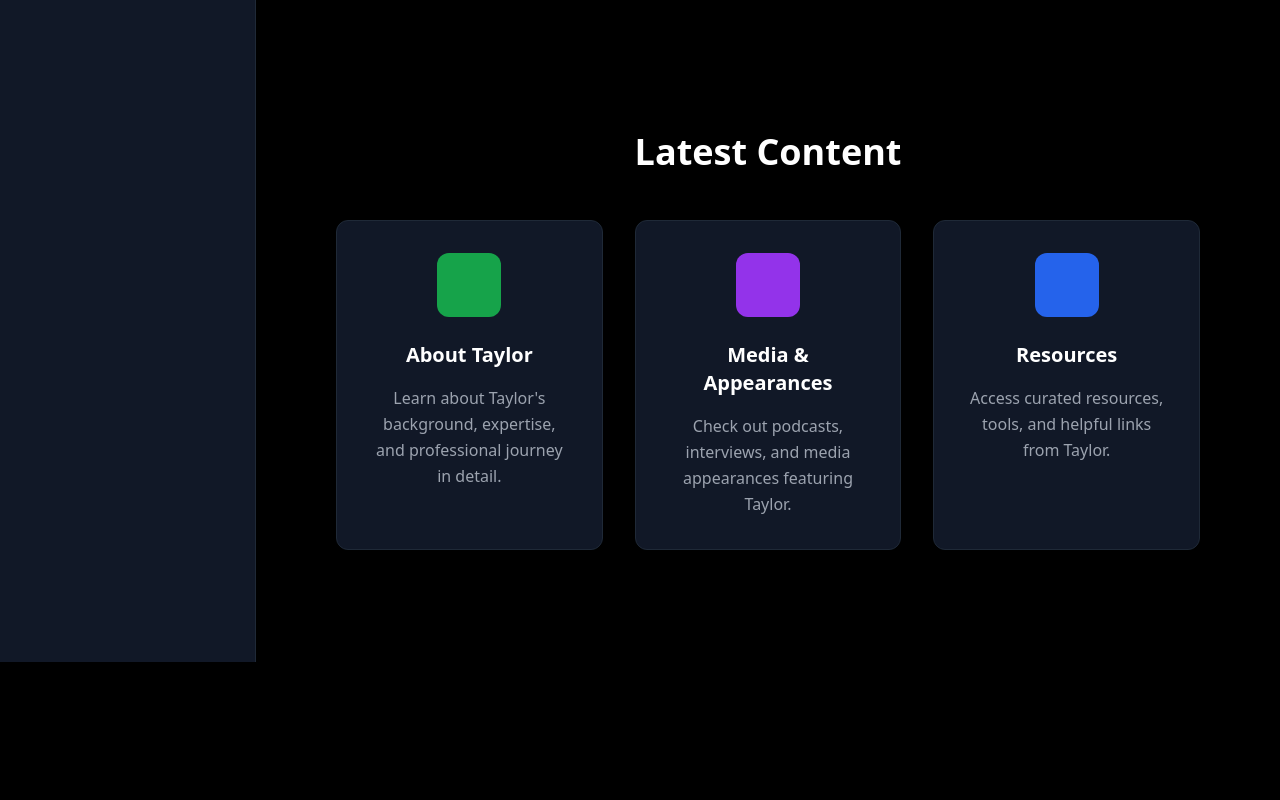
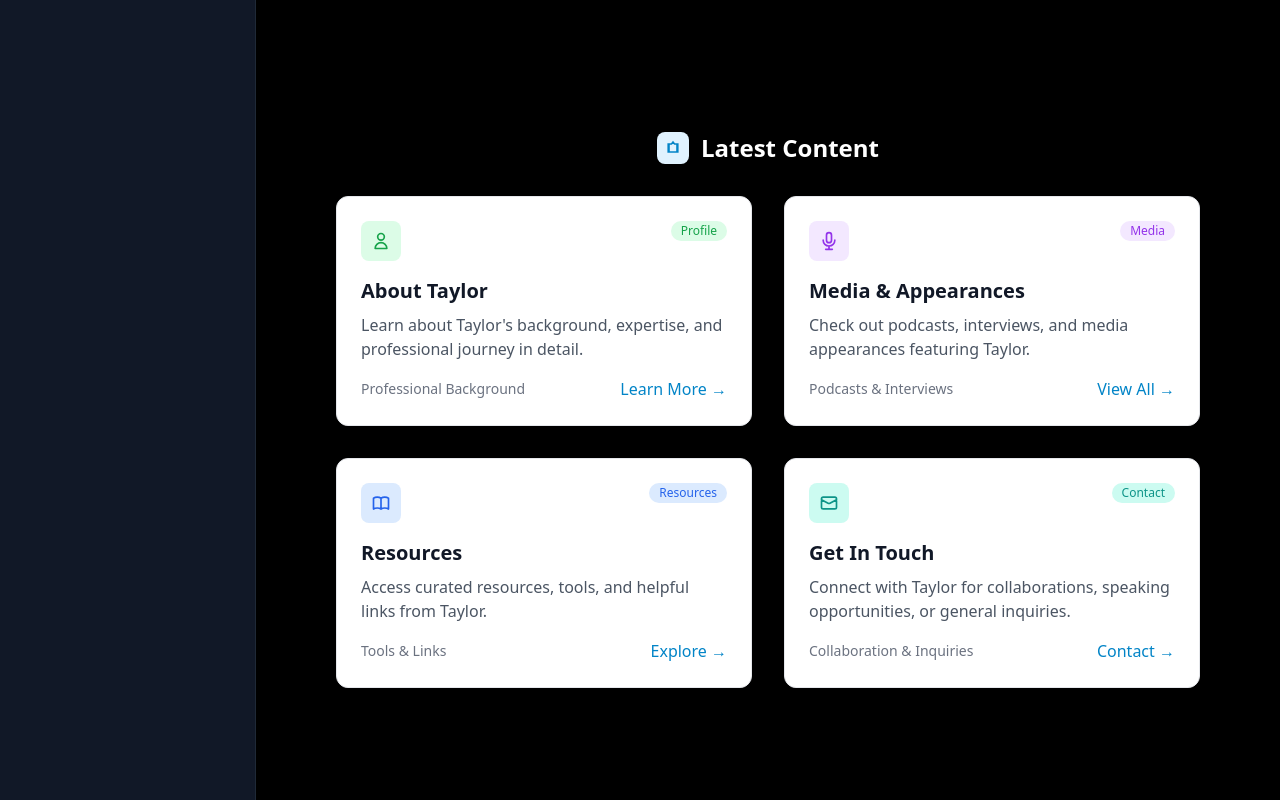
Before and after one commit to taylorarndt/taylorarndt.com, a Next.js app: page / in a window 1280 px wide. Shown: the part 498-1298 px from the top of the page. Before the commit the page ends 1160 px from the top, so only its background shows below. Built offline with nearby package versions, Linux system fonts and the light colour scheme; no server answers.

Commit message:
Update home page grid to match media page styling
Co-authored-by: taylorarndt <185963211+taylorarndt@users.noreply.github.com>

```diff
--- a/app/globals.css
+++ b/app/globals.css
@@ -1,4 +1,27 @@
 @tailwind base;
 @tailwind components;
 @tailwind utilities;
+
+@layer components {
+  .card {
+    @apply bg-white rounded-xl border border-gray-200 shadow-sm;
+  }
+
+  .link {
+    @apply text-sky-600 hover:text-sky-700 transition-colors;
+  }
+
+  .btn {
+    @apply inline-flex items-center px-4 py-2 rounded-lg font-medium transition-colors;
+  }
+
+  .btn-outline {
+    @apply border border-gray-300 text-gray-700 hover:bg-gray-50;
+  }
+
+  .btn-secondary {
+    @apply bg-sky-600 text-white hover:bg-sky-700;
+  }
+}
+
 .quick-links ul,.links ul{padding-left:1.25rem}
--- a/app/page.tsx
+++ b/app/page.tsx
@@ -29,27 +29,133 @@ export default function HomePage() {
 
       {/* Latest Content Section */}
       <div className="mt-24 mb-16">
-        <h2 className="text-4xl font-bold mb-12 text-center text-white">Latest Content</h2>
-        <div className="grid lg:grid-cols-3 md:grid-cols-2 gap-8 max-w-5xl mx-auto">
-          <div className="bg-gray-900 border border-gray-800 rounded-xl p-8 hover:bg-gray-800 transition-colors text-center">
-            <div className="w-16 h-16 bg-green-600 rounded-xl mb-6 flex items-center justify-center mx-auto">
+        <h2 className="text-2xl font-semibold text-white mb-8 flex items-center justify-center">
+          <span className="w-8 h-8 bg-sky-100 rounded-lg flex items-center justify-center mr-3">
+            <svg className="w-4 h-4 text-sky-600" fill="currentColor" viewBox="0 0 20 20">
+              <path fillRule="evenodd" d="M10 1L7.5 4H3v12h14V4h-4.5L10 1zM8.414 6l1-1h1.172l1 1H14v8H6V6h2.414z" />
+            </svg>
+          </span>
+          Latest Content
+        </h2>
+        <div className="grid md:grid-cols-2 gap-8 max-w-5xl mx-auto">
+          <div className="card p-6 hover:scale-105 transition-transform">
+            <div className="flex items-start justify-between mb-4">
+              <div className="w-10 h-10 bg-green-100 text-green-600 rounded-lg flex items-center justify-center">
+                <svg className="w-5 h-5" fill="none" stroke="currentColor" viewBox="0 0 24 24">
+                  <path strokeLinecap="round" strokeLinejoin="round" strokeWidth={2} d="M16 7a4 4 0 11-8 0 4 4 0 018 0zM12 14a7 7 0 00-7 7h14a7 7 0 00-7-7z" />
+                </svg>
+              </div>
+              <span className="inline-flex items-center px-2.5 py-0.5 rounded-full text-xs font-medium bg-green-100 text-green-600">
+                Profile
+              </span>
             </div>
-            <h3 className="text-xl font-semibold mb-4 text-white">About Taylor</h3>
-            <p className="text-gray-400 leading-relaxed">Learn about Taylor's background, expertise, and professional journey in detail.</p>
+            <h3 className="text-xl font-semibold text-gray-900 mb-2">
+              About Taylor
+            </h3>
+            <p className="text-gray-600 mb-4">
+              Learn about Taylor's background, expertise, and professional journey in detail.
+            </p>
+            <div className="flex items-center justify-between">
+              <span className="text-sm text-gray-500">
+                Professional Background
+              </span>
+              <a
+                href="/about"
+                className="link font-medium"
+              >
+                Learn More →
+              </a>
+            </div>
           </div>
 
-          <div className="bg-gray-900 border border-gray-800 rounded-xl p-8 hover:bg-gray-800 transition-colors text-center">
-            <div className="w-16 h-16 bg-purple-600 rounded-xl mb-6 flex items-center justify-center mx-auto">
+          <div className="card p-6 hover:scale-105 transition-transform">
+            <div className="flex items-start justify-between mb-4">
+              <div className="w-10 h-10 bg-purple-100 text-purple-600 rounded-lg flex items-center justify-center">
+                <svg className="w-5 h-5" fill="none" stroke="currentColor" viewBox="0 0 24 24">
+                  <path strokeLinecap="round" strokeLinejoin="round" strokeWidth={2} d="M19 11a7 7 0 01-7 7m0 0a7 7 0 01-7-7m7 7v4m0 0H8m4 0h4m-4-8a3 3 0 01-3-3V5a3 3 0 116 0v6a3 3 0 01-3 3z" />
+                </svg>
+              </div>
+              <span className="inline-flex items-center px-2.5 py-0.5 rounded-full text-xs font-medium bg-purple-100 text-purple-600">
+                Media
+              </span>
             </div>
-            <h3 className="text-xl font-semibold mb-4 text-white">Media & Appearances</h3>
-            <p className="text-gray-400 leading-relaxed">Check out podcasts, interviews, and media appearances featuring Taylor.</p>
+            <h3 className="text-xl font-semibold text-gray-900 mb-2">
+              Media & Appearances
+            </h3>
+            <p className="text-gray-600 mb-4">
+              Check out podcasts, interviews, and media appearances featuring Taylor.
+            </p>
+            <div className="flex items-center justify-between">
+              <span className="text-sm text-gray-500">
+                Podcasts & Interviews
+              </span>
+              <a
+                href="/media"
+                className="link font-medium"
+              >
+                View All →
+              </a>
+            </div>
           </div>
 
-          <div className="bg-gray-900 border border-gray-800 rounded-xl p-8 hover:bg-gray-800 transition-colors text-center">
-            <div className="w-16 h-16 bg-blue-600 rounded-xl mb-6 flex items-center justify-center mx-auto">
+          <div className="card p-6 hover:scale-105 transition-transform">
+            <div className="flex items-start justify-between mb-4">
+              <div className="w-10 h-10 bg-blue-100 text-blue-600 rounded-lg flex items-center justify-center">
+                <svg className="w-5 h-5" fill="none" stroke="currentColor" viewBox="0 0 24 24">
+                  <path strokeLinecap="round" strokeLinejoin="round" strokeWidth={2} d="M12 6.253v13m0-13C10.832 5.477 9.246 5 7.5 5S4.168 5.477 3 6.253v13C4.168 18.477 5.754 18 7.5 18s3.332.477 4.5 1.253m0-13C13.168 5.477 14.754 5 16.5 5c1.746 0 3.332.477 4.5 1.253v13C19.832 18.477 18.246 18 16.5 18c-1.746 0-3.332.477-4.5 1.253" />
+                </svg>
+              </div>
+              <span className="inline-flex items-center px-2.5 py-0.5 rounded-full text-xs font-medium bg-blue-100 text-blue-600">
+                Resources
+              </span>
             </div>
-            <h3 className="text-xl font-semibold mb-4 text-white">Resources</h3>
-            <p className="text-gray-400 leading-relaxed">Access curated resources, tools, and helpful links from Taylor.</p>
+            <h3 className="text-xl font-semibold text-gray-900 mb-2">
+              Resources
+            </h3>
+            <p className="text-gray-600 mb-4">
+              Access curated resources, tools, and helpful links from Taylor.
+            </p>
+            <div className="flex items-center justify-between">
+              <span className="text-sm text-gray-500">
+                Tools & Links
+              </span>
+              <a
+                href="/resources"
+                className="link font-medium"
+              >
+                Explore →
+              </a>
+            </div>
+          </div>
+
+          <div className="card p-6 hover:scale-105 transition-transform">
+            <div className="flex items-start justify-between mb-4">
+              <div className="w-10 h-10 bg-teal-100 text-teal-600 rounded-lg flex items-center justify-center">
+                <svg className="w-5 h-5" fill="none" stroke="currentColor" viewBox="0 0 24 24">
+                  <path strokeLinecap="round" strokeLinejoin="round" strokeWidth={2} d="M3 8l7.89 4.26a2 2 0 002.22 0L21 8M5 19h14a2 2 0 002-2V7a2 2 0 00-2-2H5a2 2 0 00-2 2v10a2 2 0 002 2z" />
+                </svg>
+              </div>
+              <span className="inline-flex items-center px-2.5 py-0.5 rounded-full text-xs font-medium bg-teal-100 text-teal-600">
+                Contact
+              </span>
+            </div>
+            <h3 className="text-xl font-semibold text-gray-900 mb-2">
+              Get In Touch
+            </h3>
+            <p className="text-gray-600 mb-4">
+              Connect with Taylor for collaborations, speaking opportunities, or general inquiries.
+            </p>
+            <div className="flex items-center justify-between">
+              <span className="text-sm text-gray-500">
+                Collaboration & Inquiries
+              </span>
+              <a
+                href="/contact"
+                className="link font-medium"
+              >
+                Contact →
+              </a>
+            </div>
           </div>
         </div>
       </div>
```
